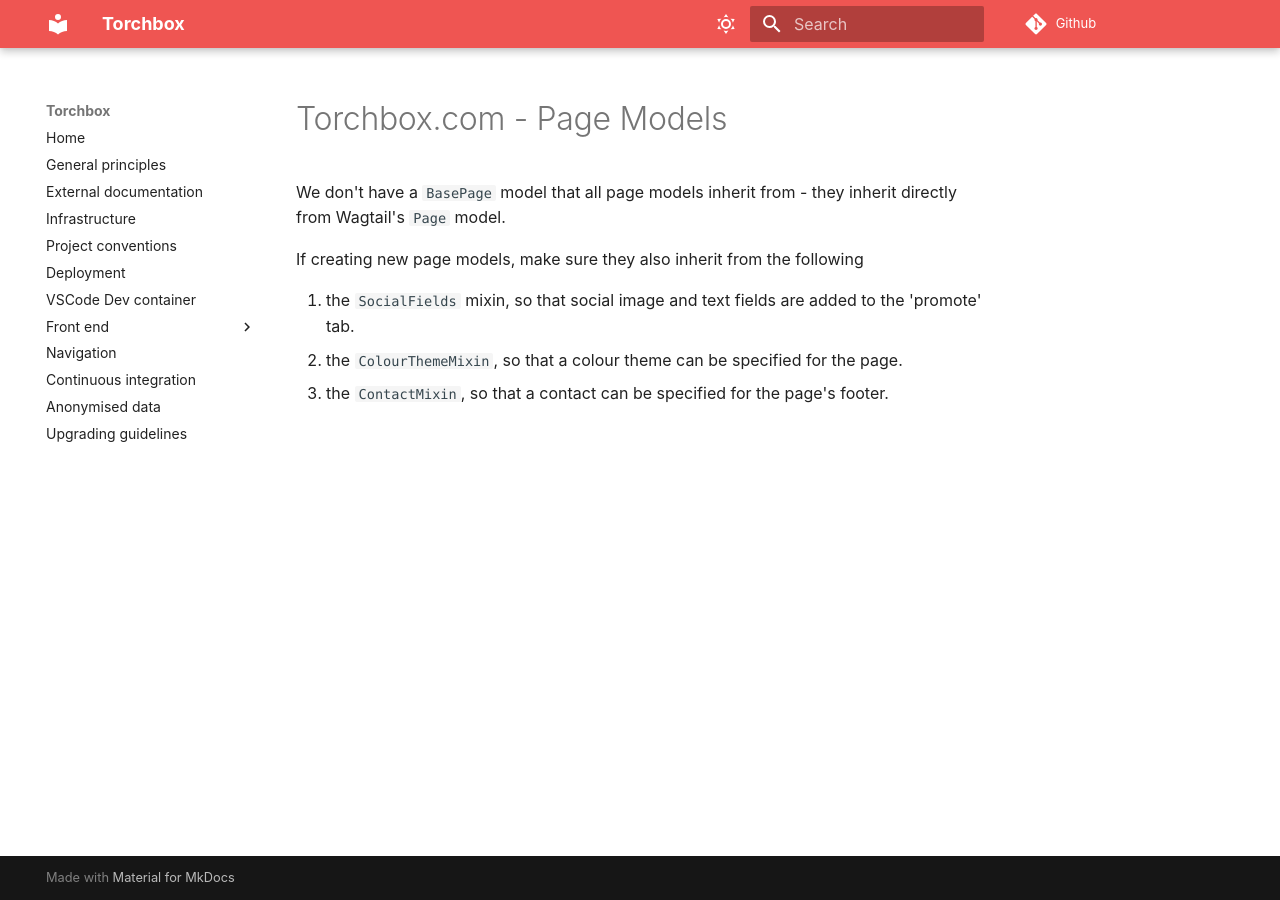
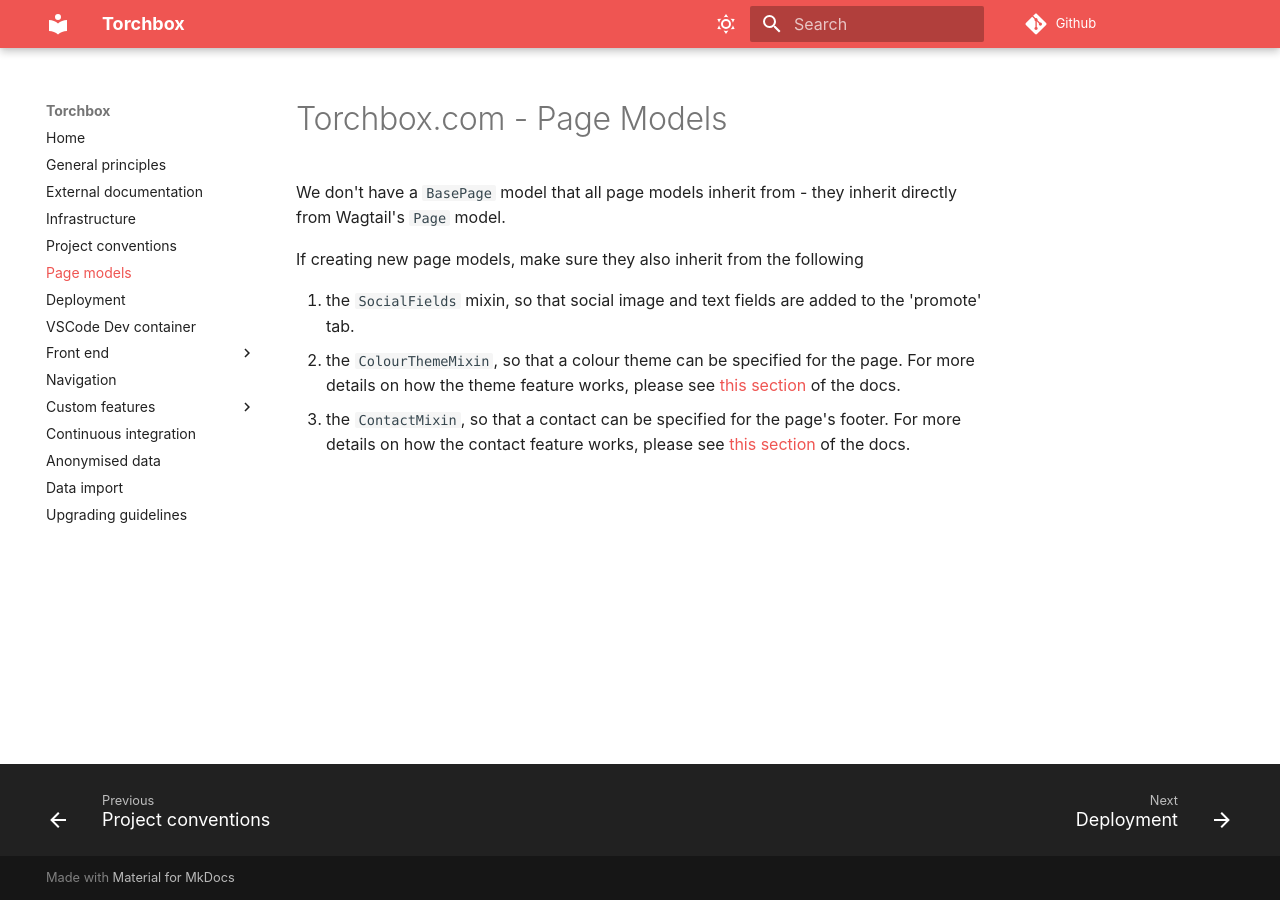
Before and after one commit to torchbox/torchbox.com, an MkDocs documentation site: the page built from docs/page-models.md, in a window 1280 px wide. Built offline with MkDocs 1.6.1 and Material for MkDocs 9.7.7, drawn with Linux system fonts in a browser that asks for light colours; comment, search, counter and statistics services are not loaded.

Commit message:
Update the docs with some more details on custom features

```diff
--- a/docs/page-models.md
+++ b/docs/page-models.md
@@ -5,5 +5,5 @@
 If creating new page models, make sure they also inherit from the following
 
 1. the `SocialFields` mixin, so that social image and text fields are added to the 'promote' tab.
-2. the `ColourThemeMixin`, so that a colour theme can be specified for the page.
-3. the `ContactMixin`, so that a contact can be specified for the page's footer.
+2. the `ColourThemeMixin`, so that a colour theme can be specified for the page. For more details on how the theme feature works, please see [this section](custom-features/theme.md) of the docs.
+3. the `ContactMixin`, so that a contact can be specified for the page's footer. For more details on how the contact feature works, please see [this section](custom-features/contact.md) of the docs.
--- a/mkdocs.yml
+++ b/mkdocs.yml
@@ -56,6 +56,7 @@
   - 'External documentation': 'external-docs.md'
   - 'Infrastructure': 'infrastructure.md'
   - 'Project conventions': 'project-conventions.md'
+  - 'Page models': 'page-models.md'
   - 'Deployment': 'deployment.md'
   - 'VSCode Dev container': 'vscode-dev-container.md'
   - 'Front end':
@@ -69,6 +70,10 @@
       - front-end/tooling.md
       - front-end/placeholder-images.md
   - 'Navigation': 'navigation.md'
+  - 'Custom features':
+      - 'Theme': 'custom-features/theme.md'
+      - 'Contact': 'custom-features/contact.md'
   - 'Continuous integration': 'continuous-integration.md'
   - 'Anonymised data': 'anonymised-data.md'
+  - 'Data import': 'data-import.md'
   - 'Upgrading guidelines': 'upgrading.md'
```
Also changed, not shown: docs/custom-features/contact.md (added, +37 -0 lines), docs/custom-features/theme.md (added, +29 -0 lines).
